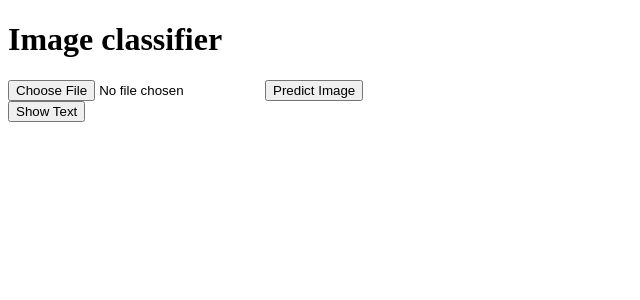
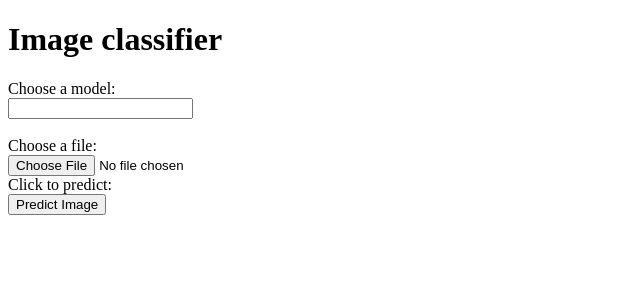
Before and after one commit to filnow/tinymodels, a Flask app: template templates/index.html in a window 1280 px wide. Shown: the top 300 px of the page, without its empty margins (0-640 px from the left). Run offline with Flask 2, Linux system fonts and the light colour scheme; the template is opened without the code that fills it, so the values that code supplies are empty.

Commit message:
choose model

```diff
--- a/app.py
+++ b/app.py
@@ -4,20 +4,19 @@ from utils import class_img, run_model
 
 app = Flask(__name__)
 
-@app.route('/', methods=['GET'])
-def hello_word():
-    return render_template('index.html')
-
-@app.route('/', methods=['POST'])
+@app.route('/', methods=['GET', 'POST'])
 def predict():
 
+    model_name = request.form.get('myInput', False)
     imagefile = request.files['imagefile']
+
     image_path = "./images/" + imagefile.filename
+
     imagefile.save(image_path)
-    model, name = run_model(GoogleNET())
+    model = run_model(model_name)
     class_name, precentage = class_img(model, image_path)
 
-    classification = '%s (%.2f%%) %s' % (class_name, precentage, name)
+    classification = '%s (%.2f%%) %s' % (class_name, precentage, model_name)
 
     return render_template('index.html', prediction=classification)
 
--- a/models/__init__.py
+++ b/models/__init__.py
@@ -1,5 +1,5 @@
-from .alexnet import AlexNET
+from .alexnet import AlexNet
 #from .efficientnet import EfficientNET
-from .googlenet import GoogleNET
+from .googlenet import GoogleNet
 from .resnet import ResNet
-from .vgg import VGG19
+from .vgg import VGG
--- a/models/alexnet.py
+++ b/models/alexnet.py
@@ -1,7 +1,7 @@
 import torch
 import torch.nn as nn
 
-class AlexNET(nn.Module):
+class AlexNet(nn.Module):
     def __init__(self) -> None:
         super().__init__()
         self.features = nn.Sequential(
--- a/models/efficientnet.py
+++ b/models/efficientnet.py
@@ -36,7 +36,7 @@ class MBConv(nn.Module):
         x += ident
         return x
 
-class EfficientNET(nn.Module):
+class EfficientNet(nn.Module):
     def __init__(self) -> None:
         super().__init__()
 
@@ -82,7 +82,7 @@ class EfficientNET(nn.Module):
         return x
 
 
-model = EfficientNET()
+model = EfficientNet()
 
 #data = load_state_dict_from_url('https://download.pytorch.org/models/efficientnet_b0_rwightman-3dd342df.pth')
 data = load_state_dict_from_url('https://github.com/lukemelas/EfficientNet-PyTorch/releases/download/1.0/efficientnet-b0-355c32eb.pth')
--- a/models/googlenet.py
+++ b/models/googlenet.py
@@ -62,7 +62,7 @@ class Inception(nn.Module):
 
         return x
 
-class GoogleNET(nn.Module):
+class GoogleNet(nn.Module):
 
     def __init__(self, aux_logits: bool = True) -> None:
         super().__init__()
--- a/models/vgg.py
+++ b/models/vgg.py
@@ -1,7 +1,7 @@
 import torch
 import torch.nn as nn
 
-class VGG19(nn.Module):
+class VGG(nn.Module):
 
     def __init__(self):
         super().__init__()
--- a/templates/index.html
+++ b/templates/index.html
@@ -9,20 +9,23 @@
         </title>
     </head>
     <body>
-
         <h1 class="text-center"> Image classifier </h1>
-
         <form class="p-3 text-center" action="/", method="post" enctype="multipart/form-data">
-            <input class="form-control" type="file" name="imagefile" >
-            <input class="btn btn-primary mt-3" type="submit" value="Predict Image">
+            <label for="myInput">Choose a model:</label><br>
+            <input type="text" id="myInput" name="myInput" list="myList"><br>
+            <datalist id="myList">
+                <option value="AlexNet">
+                <option value="VGG">
+                <option value="ResNet">
+                <option value="GoogleNet"></option>
+            </datalist><br>
+            <label for="imagefile">Choose a file:</label><br>
+            <input class="form-control" type="file" name="imagefile"><br>
+            <label for="predict">Click to predict:</label><br>
+            <input class="btn btn-primary mt-3" type="submit" value="Predict Image" name="predict"><br>
         </form>
-        <button id="show-text-button">Show Text</button>
-        <div id="text-div"></div>
         {% if prediction %}
             <p class="text-center"> Image is a {{prediction}}</p>
         {% endif %}
-
     </body>
-
-
 </html>
```
Also changed, not shown: utils.py (+9 -7 lines).
